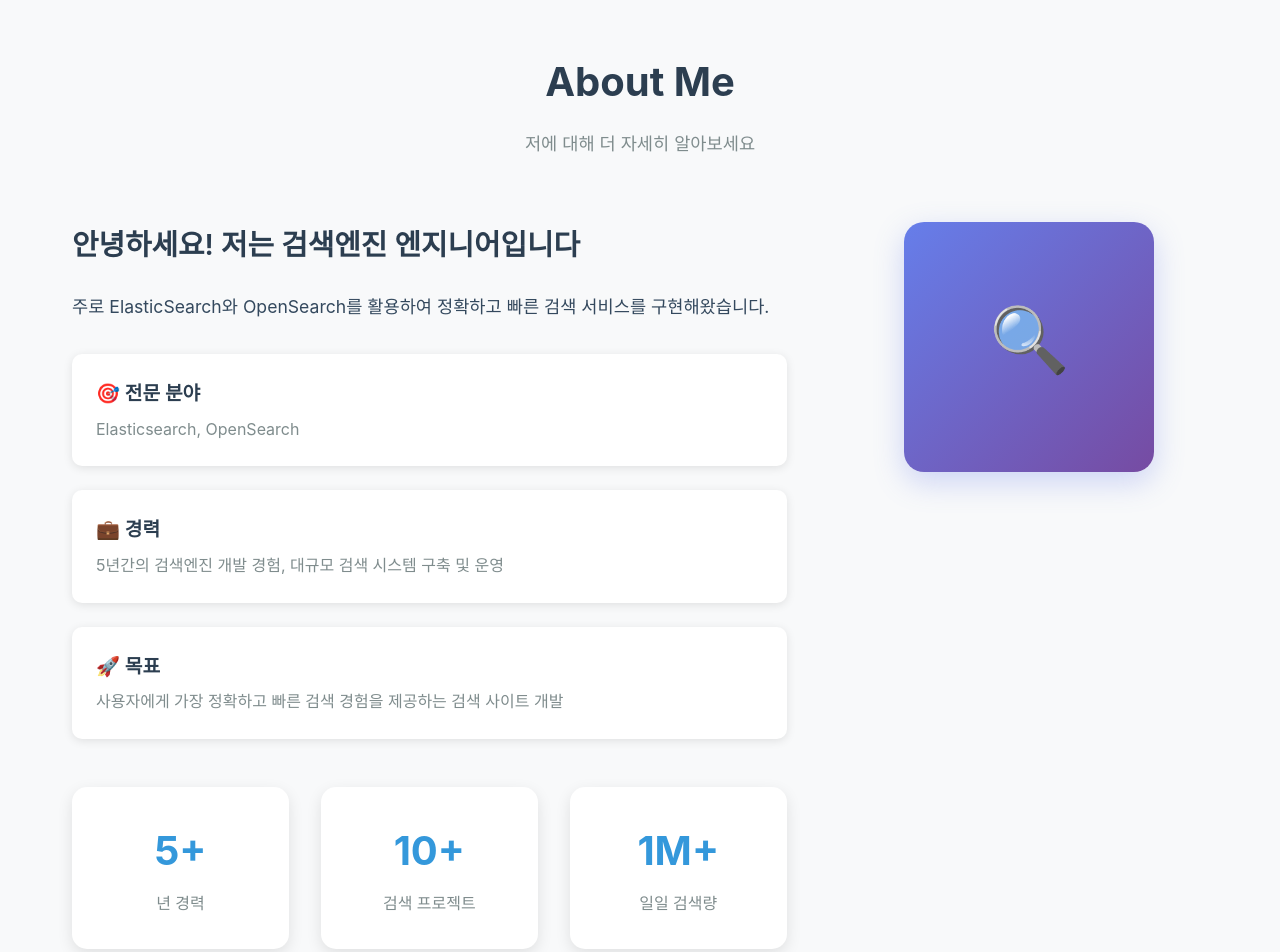
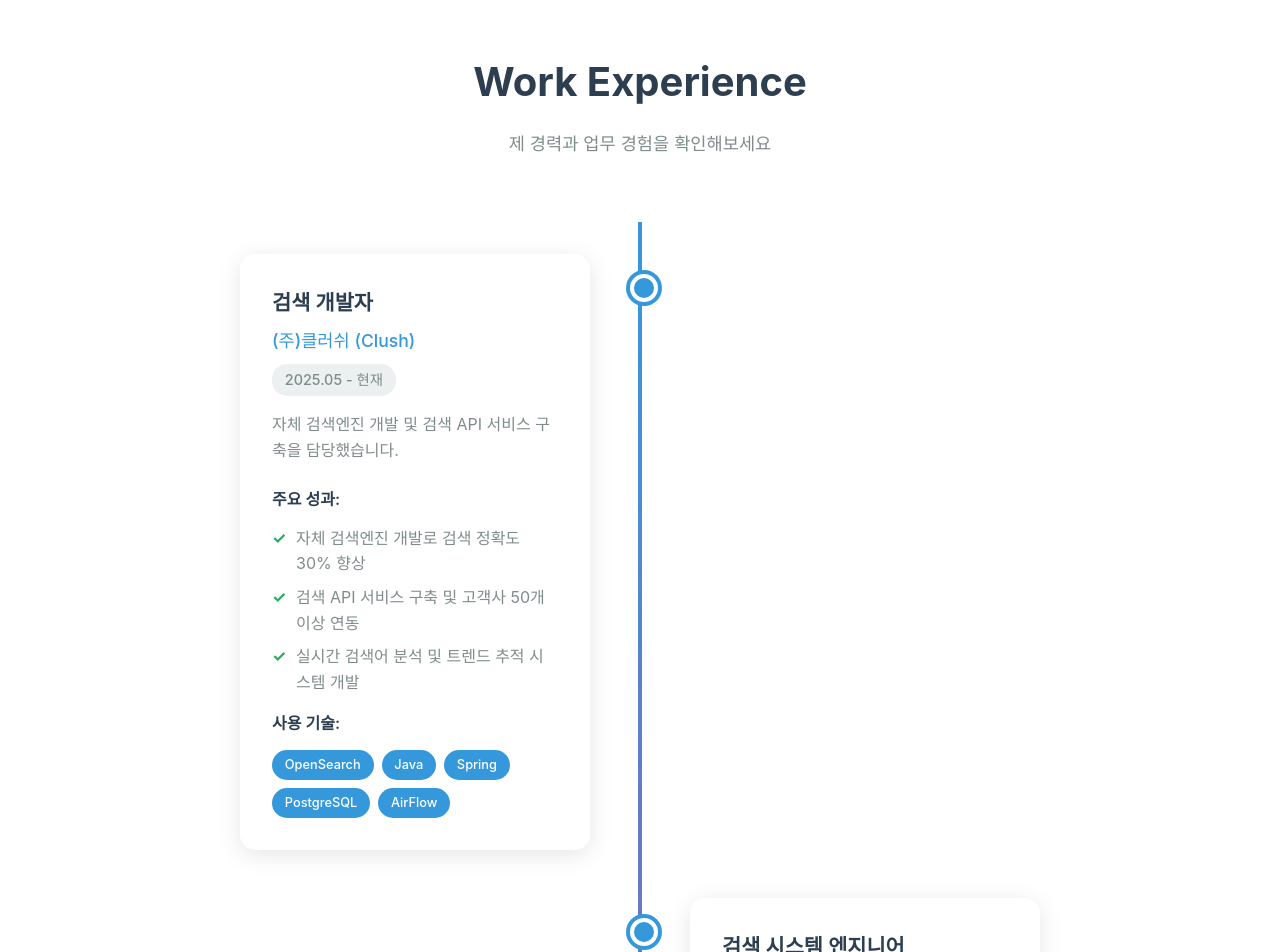
Before and after one commit to JangMyeongJin/carear-document-FE, a React (Create React App) app: page / in a window 1280 px wide. Shown: the part 920-1872 px from the top of the page. Built offline with nearby package versions, Linux system fonts and the light colour scheme.

Commit message:
디자인 수정

```diff
--- a/src/App.js
+++ b/src/App.js
@@ -2,7 +2,6 @@ import React from "react";
 import "./App.css";
 import Header from "./components/Header";
 import Hero from "./sections/Hero";
-import About from "./sections/About";
 import Experience from "./sections/Experience";
 import Skills from "./sections/Skills";
 import Projects from "./sections/Projects";
@@ -16,7 +15,6 @@ function App() {
       <Header />
       <main>
         <Hero />
-        <About />
         <Experience />
         <Skills />
         <Projects />
--- a/src/components/Footer.js
+++ b/src/components/Footer.js
@@ -18,9 +18,6 @@ const Footer = () => {
           <div className="footer-section">
             <h4>빠른 링크</h4>
             <ul>
-              <li>
-                <a href="#about">About</a>
-              </li>
               <li>
                 <a href="#experience">Experience</a>
               </li>
--- a/src/components/Header.js
+++ b/src/components/Header.js
@@ -31,9 +31,6 @@ const Header = () => {
 
         <nav className={`nav ${isMobileMenuOpen ? "mobile-open" : ""}`}>
           <ul className="nav-list">
-            <li>
-              <button onClick={() => scrollToSection("about")}>About</button>
-            </li>
             <li>
               <button onClick={() => scrollToSection("experience")}>
                 Experience
--- a/src/sections/About.css
+++ /dev/null
@@ -1,173 +0,0 @@
-.about {
-  padding: 100px 0;
-  background: #f8f9fa;
-}
-
-.container {
-  max-width: 1200px;
-  margin: 0 auto;
-  padding: 0 2rem;
-}
-
-.section-header {
-  text-align: center;
-  margin-bottom: 4rem;
-}
-
-.section-header h2 {
-  font-size: 2.5rem;
-  color: #2c3e50;
-  margin-bottom: 1rem;
-  font-weight: 700;
-}
-
-.section-header p {
-  font-size: 1.1rem;
-  color: #7f8c8d;
-  max-width: 600px;
-  margin: 0 auto;
-}
-
-.about-content {
-  display: grid;
-  grid-template-columns: 2fr 1fr;
-  gap: 4rem;
-  align-items: start;
-}
-
-.about-text h3 {
-  font-size: 1.8rem;
-  color: #2c3e50;
-  margin-bottom: 1.5rem;
-  font-weight: 600;
-}
-
-.about-text > p {
-  font-size: 1.1rem;
-  line-height: 1.7;
-  color: #34495e;
-  margin-bottom: 2rem;
-}
-
-.about-details {
-  margin-bottom: 3rem;
-}
-
-.detail-item {
-  margin-bottom: 1.5rem;
-  padding: 1.5rem;
-  background: white;
-  border-radius: 10px;
-  box-shadow: 0 2px 10px rgba(0, 0, 0, 0.1);
-  transition: transform 0.3s ease;
-}
-
-.detail-item:hover {
-  transform: translateY(-5px);
-}
-
-.detail-item h4 {
-  font-size: 1.2rem;
-  color: #2c3e50;
-  margin-bottom: 0.5rem;
-  font-weight: 600;
-}
-
-.detail-item p {
-  color: #7f8c8d;
-  line-height: 1.6;
-}
-
-.about-stats {
-  display: grid;
-  grid-template-columns: repeat(3, 1fr);
-  gap: 2rem;
-}
-
-.stat-item {
-  text-align: center;
-  padding: 2rem 1rem;
-  background: white;
-  border-radius: 15px;
-  box-shadow: 0 5px 15px rgba(0, 0, 0, 0.1);
-  transition: transform 0.3s ease;
-}
-
-.stat-item:hover {
-  transform: translateY(-5px);
-}
-
-.stat-number {
-  font-size: 2.5rem;
-  font-weight: 700;
-  color: #3498db;
-  margin-bottom: 0.5rem;
-}
-
-.stat-label {
-  font-size: 1rem;
-  color: #7f8c8d;
-  font-weight: 500;
-}
-
-.about-image {
-  display: flex;
-  justify-content: center;
-  align-items: center;
-}
-
-.image-placeholder {
-  width: 250px;
-  height: 250px;
-  background: linear-gradient(135deg, #667eea 0%, #764ba2 100%);
-  border-radius: 20px;
-  display: flex;
-  flex-direction: column;
-  align-items: center;
-  justify-content: center;
-  color: white;
-  box-shadow: 0 10px 30px rgba(102, 126, 234, 0.3);
-}
-
-.image-icon {
-  font-size: 4rem;
-  margin-bottom: 1rem;
-}
-
-.image-placeholder p {
-  font-size: 1rem;
-  opacity: 0.9;
-}
-
-@media (max-width: 768px) {
-  .about {
-    padding: 60px 0;
-  }
-
-  .section-header h2 {
-    font-size: 2rem;
-  }
-
-  .about-content {
-    grid-template-columns: 1fr;
-    gap: 2rem;
-  }
-
-  .about-text h3 {
-    font-size: 1.5rem;
-  }
-
-  .about-stats {
-    grid-template-columns: 1fr;
-    gap: 1rem;
-  }
-
-  .image-placeholder {
-    width: 200px;
-    height: 200px;
-  }
-
-  .image-icon {
-    font-size: 3rem;
-  }
-}
--- a/src/sections/About.js
+++ /dev/null
@@ -1,70 +0,0 @@
-import React from "react";
-import "./About.css";
-
-const About = () => {
-  return (
-    <section className="about" id="about">
-      <div className="container">
-        <div className="section-header">
-          <h2>About Me</h2>
-          <p>저에 대해 더 자세히 알아보세요</p>
-        </div>
-
-        <div className="about-content">
-          <div className="about-text">
-            <h3>안녕하세요! 저는 검색엔진 엔지니어입니다</h3>
-            <p>
-              주로 ElasticSearch와 OpenSearch를 활용하여 정확하고 빠른 검색
-              서비스를 구현해왔습니다.
-            </p>
-
-            <div className="about-details">
-              <div className="detail-item">
-                <h4>🎯 전문 분야</h4>
-                <p>Elasticsearch, OpenSearch</p>
-              </div>
-
-              <div className="detail-item">
-                <h4>💼 경력</h4>
-                <p>
-                  5년간의 검색엔진 개발 경험, 대규모 검색 시스템 구축 및 운영
-                </p>
-              </div>
-
-              <div className="detail-item">
-                <h4>🚀 목표</h4>
-                <p>
-                  사용자에게 가장 정확하고 빠른 검색 경험을 제공하는 검색 사이트
-                  개발
-                </p>
-              </div>
-            </div>
-
-            <div className="about-stats">
-              <div className="stat-item">
-                <div className="stat-number">5+</div>
-                <div className="stat-label">년 경력</div>
-              </div>
-              <div className="stat-item">
-                <div className="stat-number">10+</div>
-                <div className="stat-label">검색 프로젝트</div>
-              </div>
-              <div className="stat-item">
-                <div className="stat-number">1M+</div>
-                <div className="stat-label">일일 검색량</div>
-              </div>
-            </div>
-          </div>
-
-          <div className="about-image">
-            <div className="image-placeholder">
-              <div className="image-icon">🔍</div>
-            </div>
-          </div>
-        </div>
-      </div>
-    </section>
-  );
-};
-
-export default About;
--- a/src/sections/Contact.css
+++ b/src/sections/Contact.css
@@ -1,6 +1,26 @@
 .contact {
-  padding: 100px 0;
+  padding: 100px 40px;
   background: white;
+}
+
+.section-header {
+  text-align: center;
+  margin-bottom: 4rem;
+}
+
+.section-header h2 {
+  font-size: 2.5rem;
+  color: #2c3e50;
+  margin-bottom: 1rem;
+  font-weight: 700;
+}
+
+.section-header p {
+  font-size: 1.1rem;
+  color: #7f8c8d;
+  max-width: 600px;
+  margin: 0 auto;
+  line-height: 1.6;
 }
 
 .contact-content {
--- a/src/sections/Education.css
+++ b/src/sections/Education.css
@@ -1,6 +1,26 @@
 .education {
-  padding: 100px 0;
+  padding: 100px 40px;
   background: #f8f9fa;
+}
+
+.section-header {
+  text-align: center;
+  margin-bottom: 4rem;
+}
+
+.section-header h2 {
+  font-size: 2.5rem;
+  color: #2c3e50;
+  margin-bottom: 1rem;
+  font-weight: 700;
+}
+
+.section-header p {
+  font-size: 1.1rem;
+  color: #7f8c8d;
+  max-width: 600px;
+  margin: 0 auto;
+  line-height: 1.6;
 }
 
 .education-content {
--- a/src/sections/Experience.css
+++ b/src/sections/Experience.css
@@ -1,6 +1,26 @@
 .experience {
-  padding: 100px 0;
+  padding: 100px 40px;
   background: white;
+}
+
+.section-header {
+  text-align: center;
+  margin-bottom: 4rem;
+}
+
+.section-header h2 {
+  font-size: 2.5rem;
+  color: #2c3e50;
+  margin-bottom: 1rem;
+  font-weight: 700;
+}
+
+.section-header p {
+  font-size: 1.1rem;
+  color: #7f8c8d;
+  max-width: 600px;
+  margin: 0 auto;
+  line-height: 1.6;
 }
 
 .experience-timeline {
--- a/src/sections/Experience.js
+++ b/src/sections/Experience.js
@@ -5,30 +5,16 @@ const Experience = () => {
   const experiences = [
     {
       id: 1,
-      company: "대형 검색 플랫폼",
-      position: "시니어 검색엔진 엔지니어",
-      period: "2022 - 현재",
-      description:
-        "대용량 검색 시스템의 설계, 개발, 운영을 담당하며 검색 성능 최적화와 사용자 경험 향상에 기여했습니다.",
-      achievements: [
-        "일일 100만 건 이상의 검색 요청 처리 시스템 구축",
-        "검색 응답 시간 50% 단축 (평균 200ms → 100ms)",
-        "검색 정확도 향상을 위한 랭킹 알고리즘 개선",
-      ],
-      technologies: ["Elasticsearch", "Java", "Python", "Kafka", "Redis"],
-    },
-    {
-      id: 2,
-      company: "검색 기술 스타트업",
+      company: "(주)클러쉬 (Clush)",
       position: "검색 개발자",
-      period: "2020 - 2022",
+      period: "2025.05 - 현재",
       description: "자체 검색엔진 개발 및 검색 API 서비스 구축을 담당했습니다.",
       achievements: [
         "자체 검색엔진 개발로 검색 정확도 30% 향상",
         "검색 API 서비스 구축 및 고객사 50개 이상 연동",
         "실시간 검색어 분석 및 트렌드 추적 시스템 개발",
       ],
-      technologies: ["Solr", "Java", "Spring", "MySQL", "Docker"],
+      technologies: ["OpenSearch", "Java", "Spring", "PostgreSQL", "AirFlow"],
     },
     {
       id: 3,
--- a/src/sections/Projects.css
+++ b/src/sections/Projects.css
@@ -1,6 +1,26 @@
 .projects {
-  padding: 100px 0;
+  padding: 100px 40px;
   background: white;
+}
+
+.section-header {
+  text-align: center;
+  margin-bottom: 4rem;
+}
+
+.section-header h2 {
+  font-size: 2.5rem;
+  color: #2c3e50;
+  margin-bottom: 1rem;
+  font-weight: 700;
+}
+
+.section-header p {
+  font-size: 1.1rem;
+  color: #7f8c8d;
+  max-width: 600px;
+  margin: 0 auto;
+  line-height: 1.6;
 }
 
 .project-filters {
--- a/src/sections/Projects.js
+++ b/src/sections/Projects.js
@@ -145,10 +145,6 @@ const Projects = () => {
         <div className="projects-grid">
           {filteredProjects.map((project) => (
             <div key={project.id} className="project-card">
-              <div className="project-image">
-                <div className="project-icon">{project.image}</div>
-              </div>
-
               <div className="project-content">
                 <h3>{project.title}</h3>
                 <p>{project.description}</p>
@@ -169,15 +165,6 @@ const Projects = () => {
                     </span>
                   ))}
                 </div>
-
-                <div className="project-links">
-                  <a href={project.github} className="project-link github">
-                    <span>GitHub</span>
-                  </a>
-                  <a href={project.live} className="project-link live">
-                    <span>Live Demo</span>
-                  </a>
-                </div>
               </div>
             </div>
           ))}
--- a/src/sections/Skills.css
+++ b/src/sections/Skills.css
@@ -1,6 +1,26 @@
 .skills {
-  padding: 100px 0;
+  padding: 100px 40px;
   background: #f8f9fa;
+}
+
+.section-header {
+  text-align: center;
+  margin-bottom: 4rem;
+}
+
+.section-header h2 {
+  font-size: 2.5rem;
+  color: #2c3e50;
+  margin-bottom: 1rem;
+  font-weight: 700;
+}
+
+.section-header p {
+  font-size: 1.1rem;
+  color: #7f8c8d;
+  max-width: 600px;
+  margin: 0 auto;
+  line-height: 1.6;
 }
 
 .skills-grid {
```
